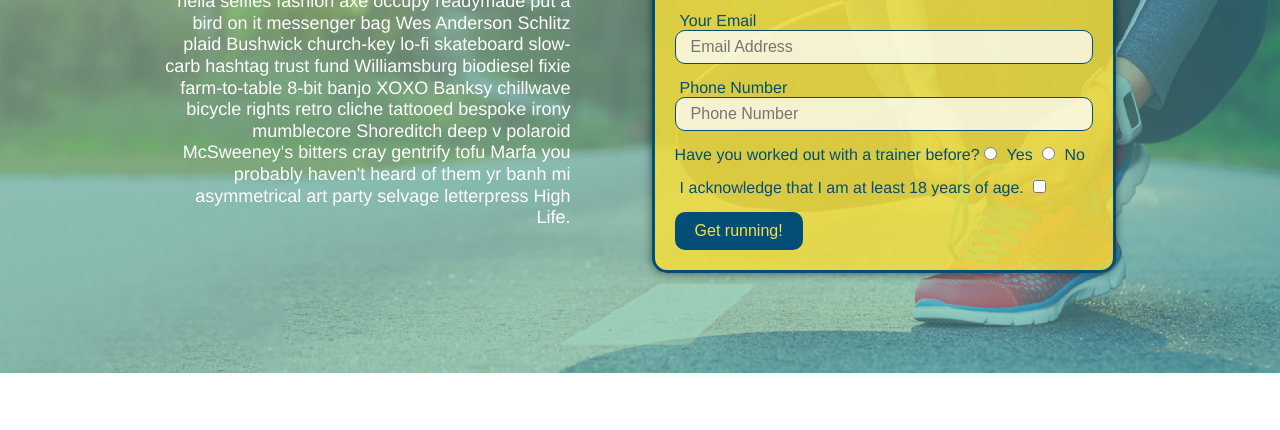
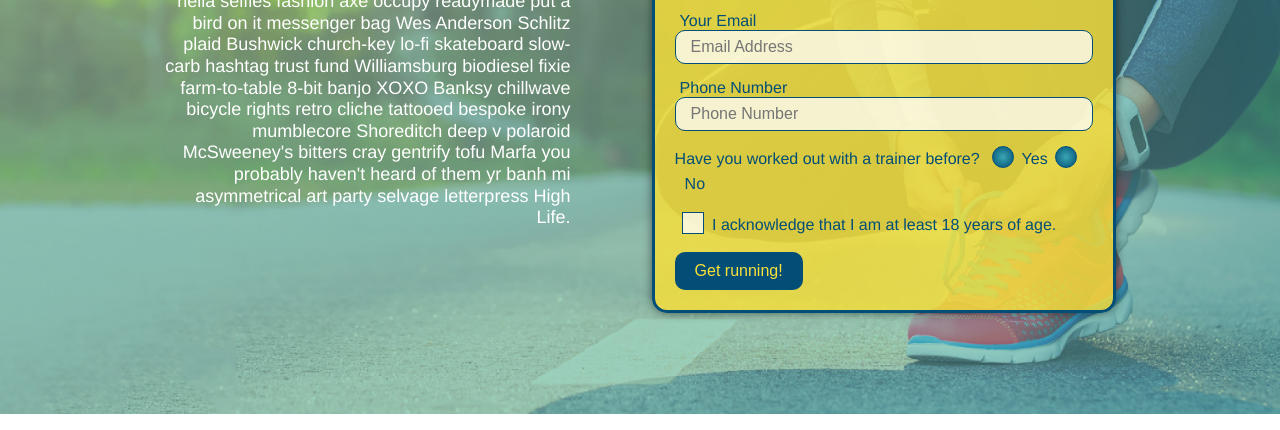
Before and after one commit to jjgarcia1993/run-buddy, a plain HTML site: page index.html in a window 1280 px wide. Shown: the part 345-775 px from the top of the page. Drawn offline with Linux system fonts and the light colour scheme.

Commit message:
added root colors

```diff
--- a/assets/css/style.css
+++ b/assets/css/style.css
@@ -1,3 +1,9 @@
+:root {
+   --primary-color: #fce138;
+   --secondary-color: #024e76;
+   --tertiary-color: #39a6b2;
+ }
+
 * {
    box-sizing: border-box;
    margin: 0;
@@ -25,6 +31,7 @@ header {
    background-position: center;
    background-attachment: fixed;
    background-position: 80%;
+   z-index: 9999;
 }
 
 header h1 {
@@ -153,8 +160,67 @@ section {
 
 .hero-form button:hover {
    background-color: #39a6b2;
+}
+
+.checkbox-wrapper input, .radio-wrapper input {
+   opacity: 0;
+}
+
+.checkbox-wrapper label, .radio-wrapper label {
+   position: relative;
+   left: 10px;
+   margin: 10px;
+   line-height: 1.6;
  }
 
+.checkbox-wrapper label::before, .radio-wrapper label::before {
+   content: "";
+   height: 20px;
+   width: 20px;
+   background: rgba(255, 255, 255, 0.75);
+   border: 1px solid #024e76;
+   position: absolute;
+   top: -4px;
+   left: -30px;
+ }
+
+ .radio-wrapper label::before {
+   border-radius: 50%;
+   background-image: radial-gradient(circle, #39a6b2, #024e76);
+ }
+
+ .radio-wrapper label::after {
+   content: "";
+   width: 20px;
+   height: 20px;
+   border-radius: 50%;
+   background: #024e76;
+   position: absolute;
+   left: -29px;
+   top: -3px;
+ }
+
+ .checkbox-wrapper label::after {
+   content: "";
+   height: 6px;
+   width: 14px;
+   border-left: 2px solid #024e76;
+   border-bottom: 2px solid #024e76;
+   position: absolute;
+   left: -26px;
+   top: 1px;
+   transform: rotate(-58deg);
+ }
+
+ .checkbox-wrapper input + label::after,
+ .radio-wrapper input + label::after {
+   content: none;
+ }
+
+ .checkbox-wrapper input:checked + label::after,
+ .radio-wrapper input:checked + label::after {
+   content: "";
+ }
 /* hero styles end */
 
 /* section title styles */
--- a/index.html
+++ b/index.html
@@ -63,16 +63,20 @@
                 <input type="tel" placeholder="Phone Number" name="phone" id="phone" class="form-input" />
                 <p>
                     Have you worked out with a trainer before?
+                    <span class="radio-wrapper">
                       <input type="radio" name="trainer-confirm" id="trainer-yes" />
                       <label for="trainer-yes">Yes</label>
+                    </span>
+                    <span class="radio-wrapper">
                       <input type="radio" name="trainer-confirm" id="trainer-no" />
                       <label for="trainer-no">No</label>
+                    </span>
                   </p>
                   <p>
-                    <label for="checkbox">
-                        I acknowledge that I am at least 18 years of age.
-                    </label>
-                    <input type="checkbox" name="checkpoint1" id="checkbox" />
+                    <span class="checkbox-wrapper">
+                      <input type="checkbox" name="age-confirm" id="checkbox" />
+                      <label for="checkbox">I acknowledge that I am at least 18 years of age.</label>
+                    </span>
                   </p>
                 <button type="submit">
                     Get running!
```
Lines whose indentation alone changed are shown as unchanged.
